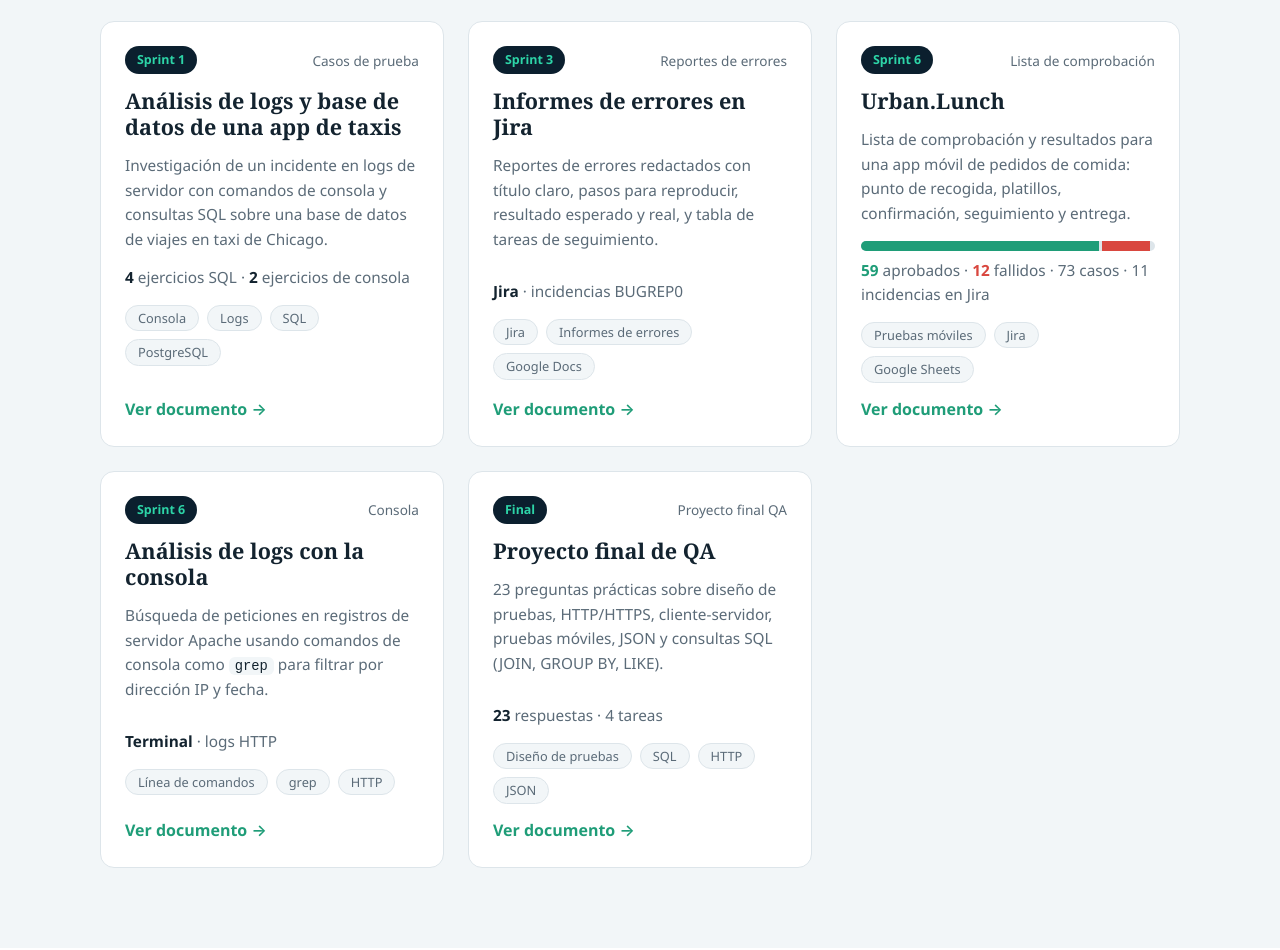
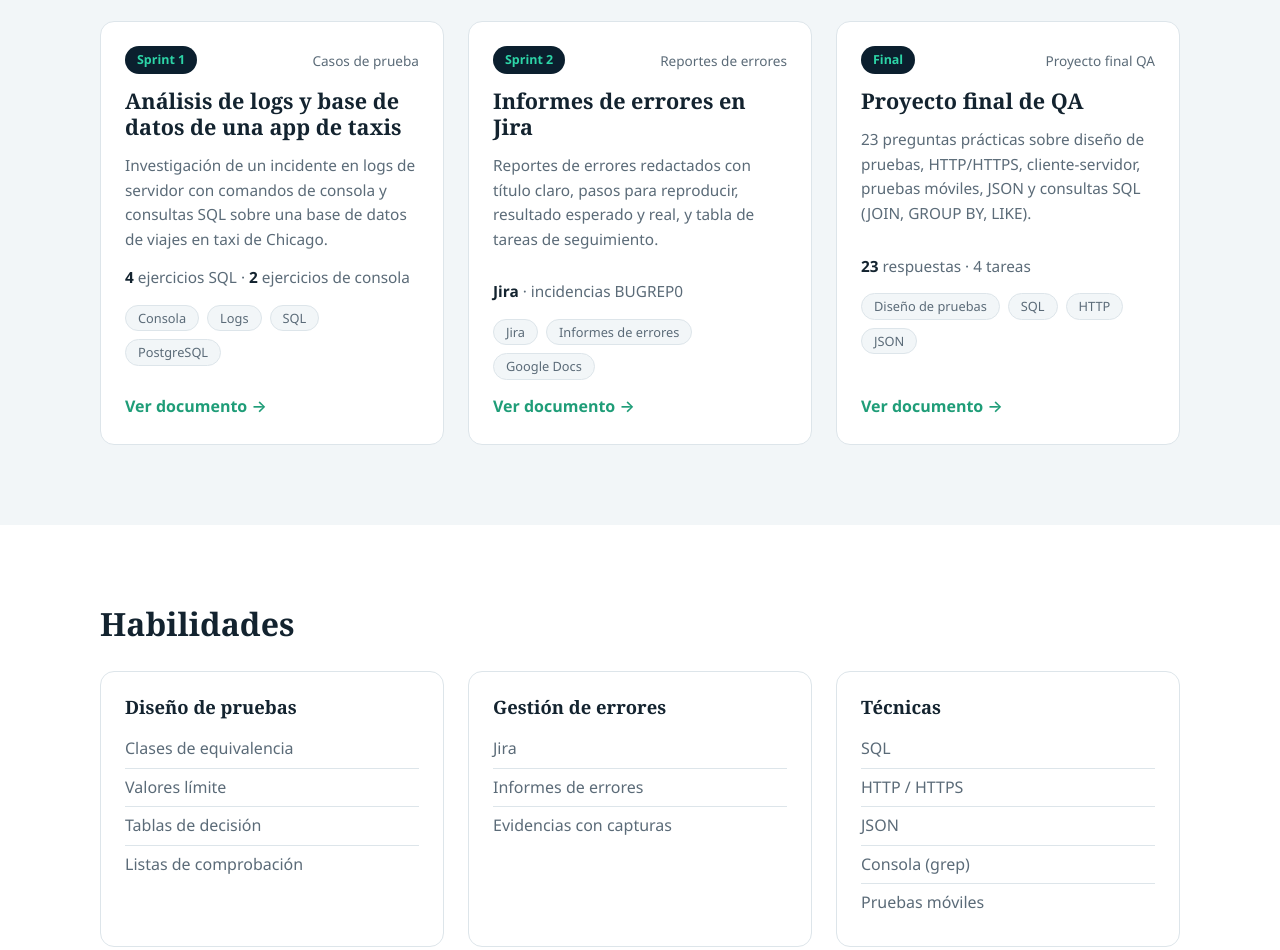
Before and after one commit to JorgePVDV/JorgeQA, a plain HTML site: page index.html in a window 1280 px wide. Shown: the part 1100-2050 px from the top of the page. Drawn offline with Linux system fonts and the light colour scheme.

Commit message:
Update index.html

```diff
--- a/index.html
+++ b/index.html
@@ -88,7 +88,7 @@
 
           <!-- Proyecto 2 -->
           <article class="card">
-            <div class="card-top"><span class="badge">Sprint 3</span><span class="kind">Reportes de errores</span></div>
+            <div class="card-top"><span class="badge">Sprint 2</span><span class="kind">Reportes de errores</span></div>
             <h3>Informes de errores en Jira</h3>
             <p>Reportes de errores redactados con título claro, pasos para reproducir, resultado esperado y real, y tabla de tareas de seguimiento.</p>
             <p class="metric"><b>Jira</b> · incidencias BUGREP0</p>
@@ -97,32 +97,6 @@
           </article>
 
           <!-- Proyecto 3 -->
-          <article class="card">
-            <div class="card-top"><span class="badge">Sprint 6</span><span class="kind">Lista de comprobación</span></div>
-            <h3>Urban.Lunch</h3>
-            <p>Lista de comprobación y resultados para una app móvil de pedidos de comida: punto de recogida, platillos, confirmación, seguimiento y entrega.</p>
-            <div class="results">
-              <div class="bar" role="img" aria-label="59 aprobados y 12 fallidos">
-                <span class="pass" style="width:80.8%"></span>
-                <span class="fail" style="width:16.4%"></span>
-              </div>
-              <p class="legend"><b class="ok">59</b> aprobados · <b class="bad">12</b> fallidos · 73 casos · 11 incidencias en Jira</p>
-            </div>
-            <ul class="tags"><li>Pruebas móviles</li><li>Jira</li><li>Google Sheets</li></ul>
-            <a class="link" href="https://docs.google.com/spreadsheets/d/11mlA7tgJW8dESTPdiOXfbzbbjVxu90ow/edit?usp=sharing" target="_blank" rel="noopener">Ver documento →</a>
-          </article>
-
-          <!-- Proyecto 4 -->
-          <article class="card">
-            <div class="card-top"><span class="badge">Sprint 6</span><span class="kind">Consola</span></div>
-            <h3>Análisis de logs con la consola</h3>
-            <p>Búsqueda de peticiones en registros de servidor Apache usando comandos de consola como <code>grep</code> para filtrar por dirección IP y fecha.</p>
-            <p class="metric"><b>Terminal</b> · logs HTTP</p>
-            <ul class="tags"><li>Línea de comandos</li><li>grep</li><li>HTTP</li></ul>
-            <a class="link" href="https://docs.google.com/document/d/1s5KazD0ko8KRXzInXQOFvweXhzsh_I8l/edit?usp=sharing" target="_blank" rel="noopener">Ver documento →</a>
-          </article>
-
-          <!-- Proyecto 5 -->
           <article class="card">
             <div class="card-top"><span class="badge">Final</span><span class="kind">Proyecto final QA</span></div>
             <h3>Proyecto final de QA</h3>
```
